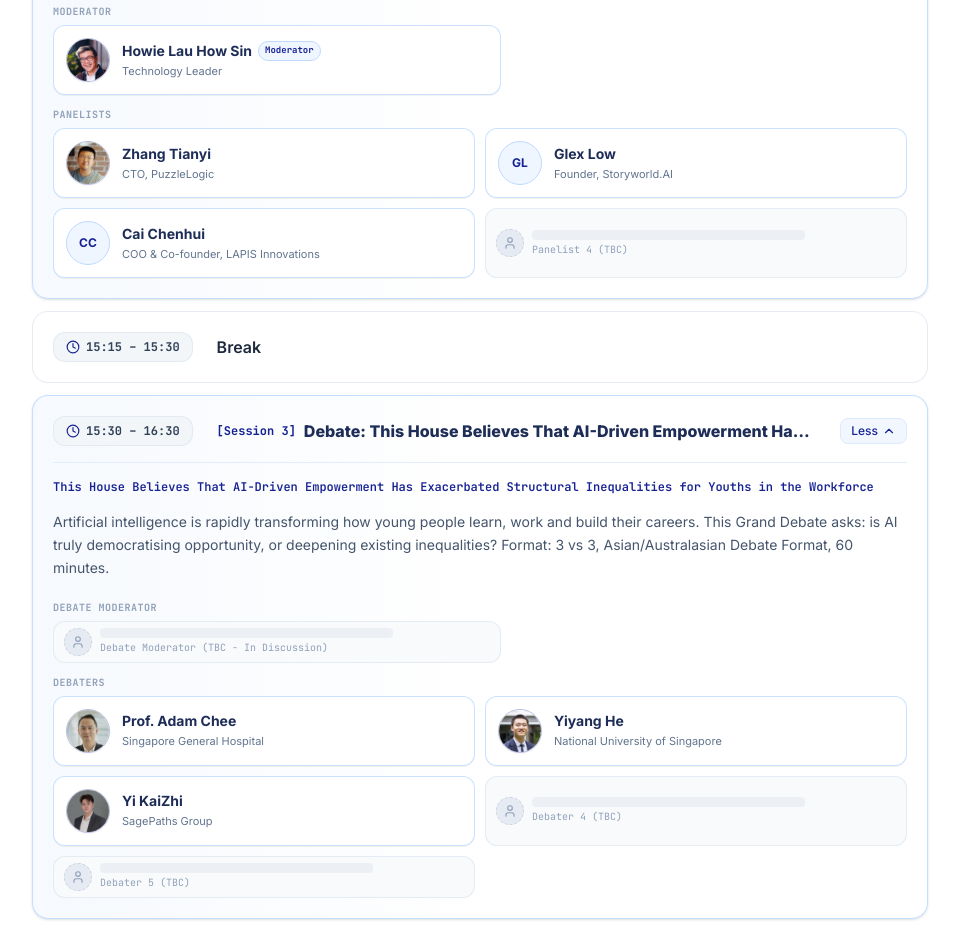
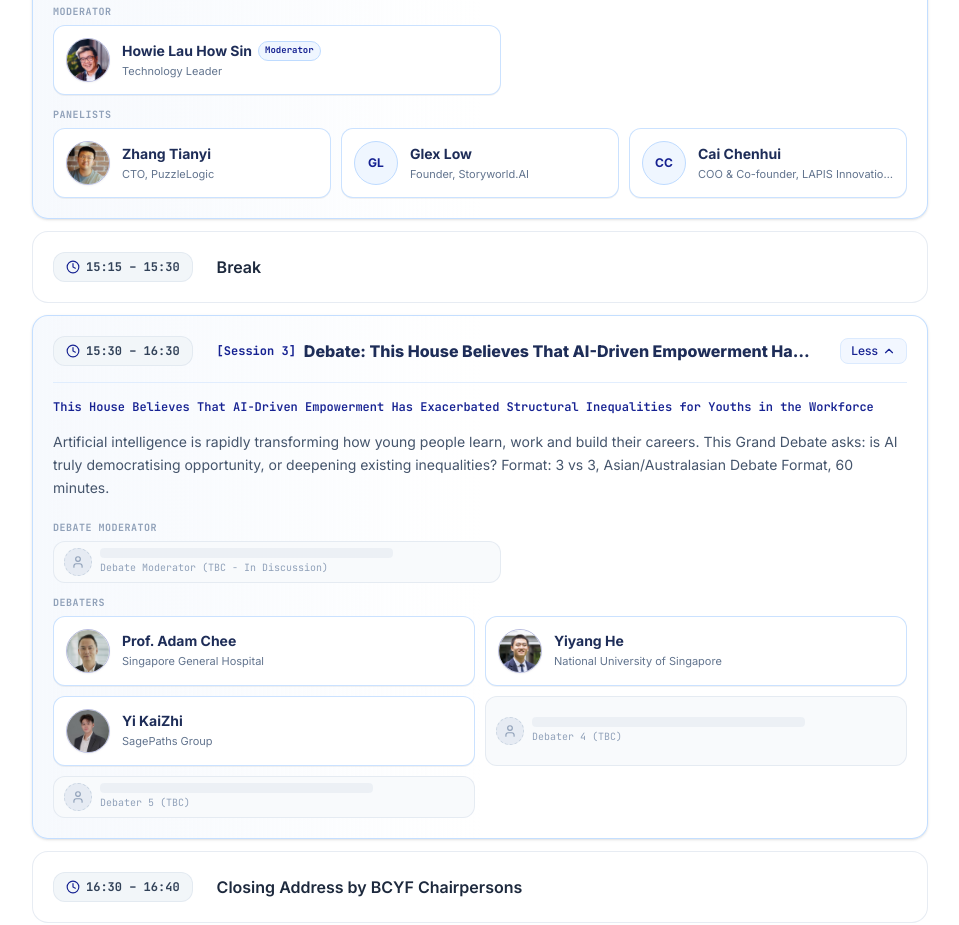
Before and after one commit to ThuraiiGanesh/bcyf, a React (Vite) app: page / in a window 1280 px wide. Shown: the part 5460-6385 px from the top of the page, without its empty margins (160-1119 px from the left). Built offline with nearby package versions, Linux system fonts and the light colour scheme.

Commit message:
fix(agenda): remove TBC placeholder from Session 2 panelist lineup

```diff
--- a/src/components/AgendaSection.tsx
+++ b/src/components/AgendaSection.tsx
@@ -316,7 +316,7 @@
                               {isEn ? 'Panelists' : '研讨嘉宾'}
                             </span>
 
-                            <div className="grid grid-cols-1 sm:grid-cols-2 gap-2.5">
+                            <div className="grid grid-cols-1 sm:grid-cols-2 lg:grid-cols-3 gap-2.5">
                               {/* Confirmed Panelist: Zhang Tianyi */}
                               <div
                                 onClick={() => setSelectedBioSpeaker(SPEAKERS_2026.find(s => s.id === 'zhang-tianyi') || null)}
@@ -378,9 +378,6 @@
                                   </p>
                                 </div>
                               </div>
-
-                              {/* Pending Panelists */}
-                              <SpeakerChipSkeleton label={isEn ? 'Panelist 4 (TBC)' : '研讨嘉宾 4（待定）'} />
                             </div>
                           </div>
                         </div>
```
